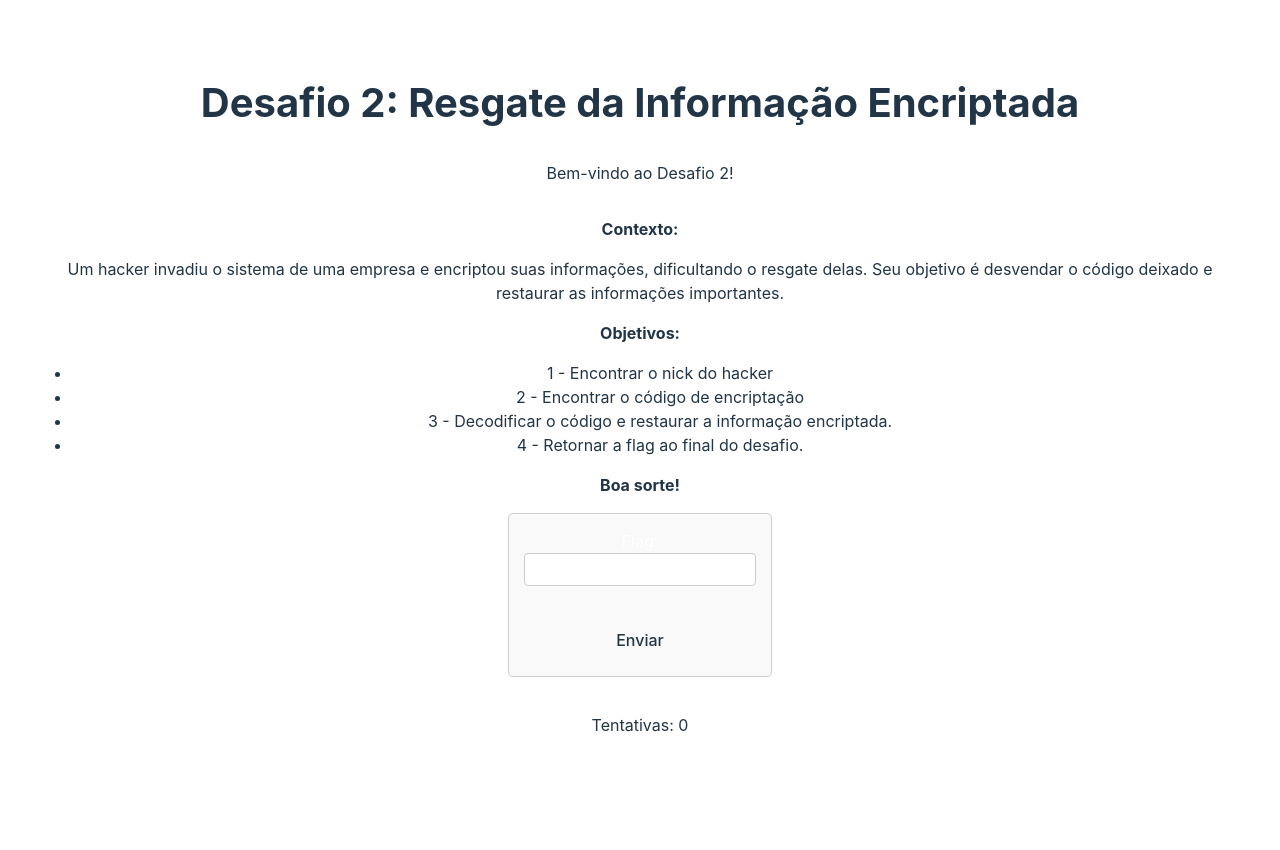
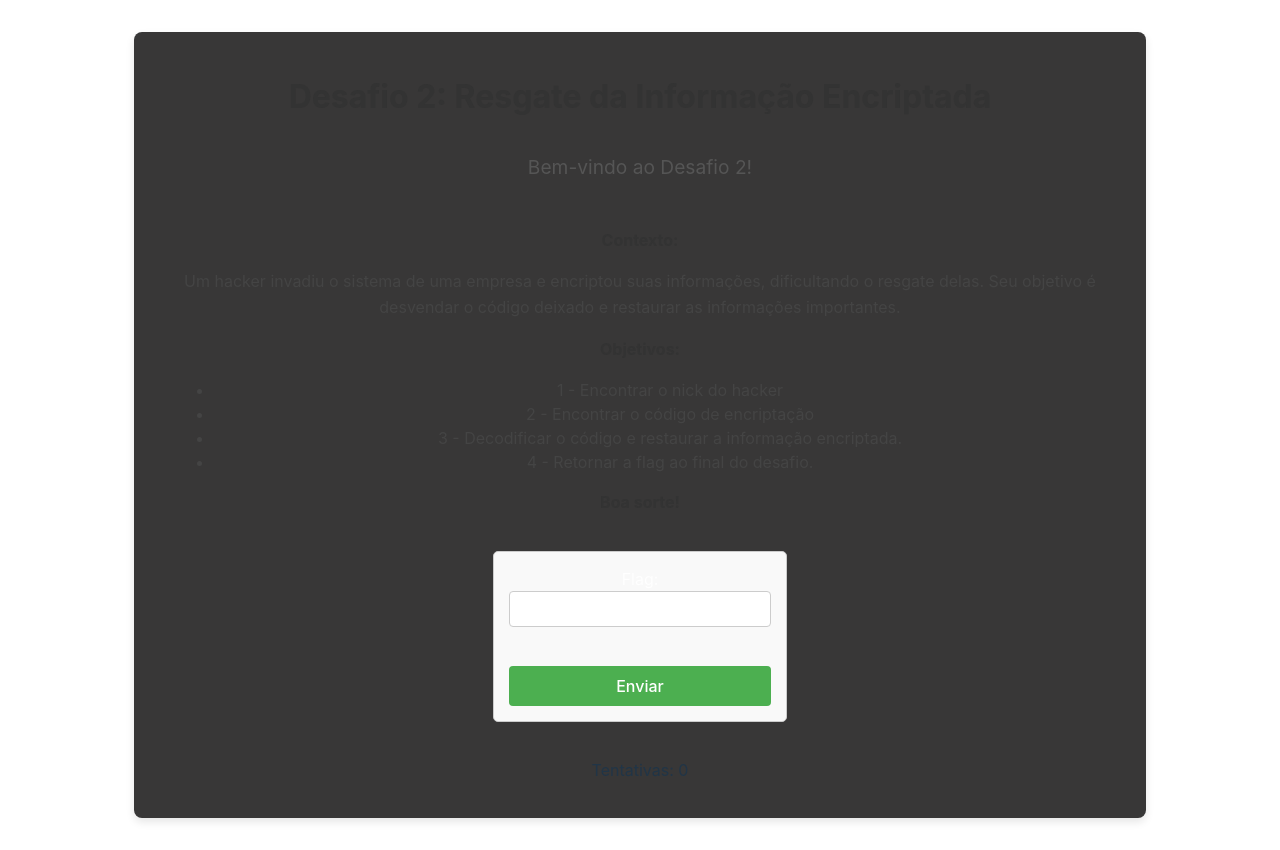
Before and after one commit to Paduan/Cyber-Rats, a React (Vite) app in the folder cyber-rats/: page /desafio2 in a window 1280 px wide. Before the commit the page ends 800 px from the top, so only its background shows below. Built offline with nearby package versions, Linux system fonts and the light colour scheme.

Commit message:
modified:   cyber-rats/src/Desafio2.css

```diff
--- a/cyber-rats/src/Desafio2.css
+++ b/cyber-rats/src/Desafio2.css
@@ -1,5 +1,6 @@
-/* Desafio2.css */
+/* src/Desafio2.css */
 
+/* Estilo para esconder o texto no atributo data-hidden-text */
 [data-hidden-text] {
   display: block;
   height: 0;
@@ -10,3 +11,86 @@
 [data-hidden-text]::before {
   content: '';
 }
+
+/* Estilos principais da página */
+.container {
+  width: 80%;
+  margin: 0 auto;
+  padding: 20px;
+  background-color: #383737;
+  border-radius: 8px;
+  box-shadow: 0 4px 8px rgba(0, 0, 0, 0.1);
+}
+
+.title {
+  font-size: 2rem;
+  color: #333;
+  text-align: center;
+  margin-bottom: 20px;
+}
+
+.intro {
+  font-size: 1.2rem;
+  color: #555;
+  text-align: center;
+  margin-bottom: 30px;
+}
+
+.description {
+  font-size: 1rem;
+  color: #444;
+}
+
+.description p {
+  margin-bottom: 15px;
+  line-height: 1.6;
+}
+
+.description ul {
+  margin-left: 20px;
+  list-style-type: disc;
+}
+
+.description strong {
+  font-weight: bold;
+  color: #333;
+}
+
+.form {
+  margin-top: 20px;
+}
+
+.form input {
+  padding: 8px;
+  font-size: 1rem;
+  margin-bottom: 10px;
+  border-radius: 4px;
+  border: 1px solid #ccc;
+  width: 100%;
+}
+
+.form button {
+  padding: 10px 20px;
+  background-color: #4CAF50;
+  color: white;
+  border: none;
+  border-radius: 4px;
+  cursor: pointer;
+  width: 100%;
+}
+
+.form button:hover {
+  background-color: #45a049;
+}
+
+.success-message {
+  color: green;
+  font-size: 1.2rem;
+  text-align: center;
+}
+
+.error-message {
+  color: red;
+  font-size: 1.2rem;
+  text-align: center;
+}
```
